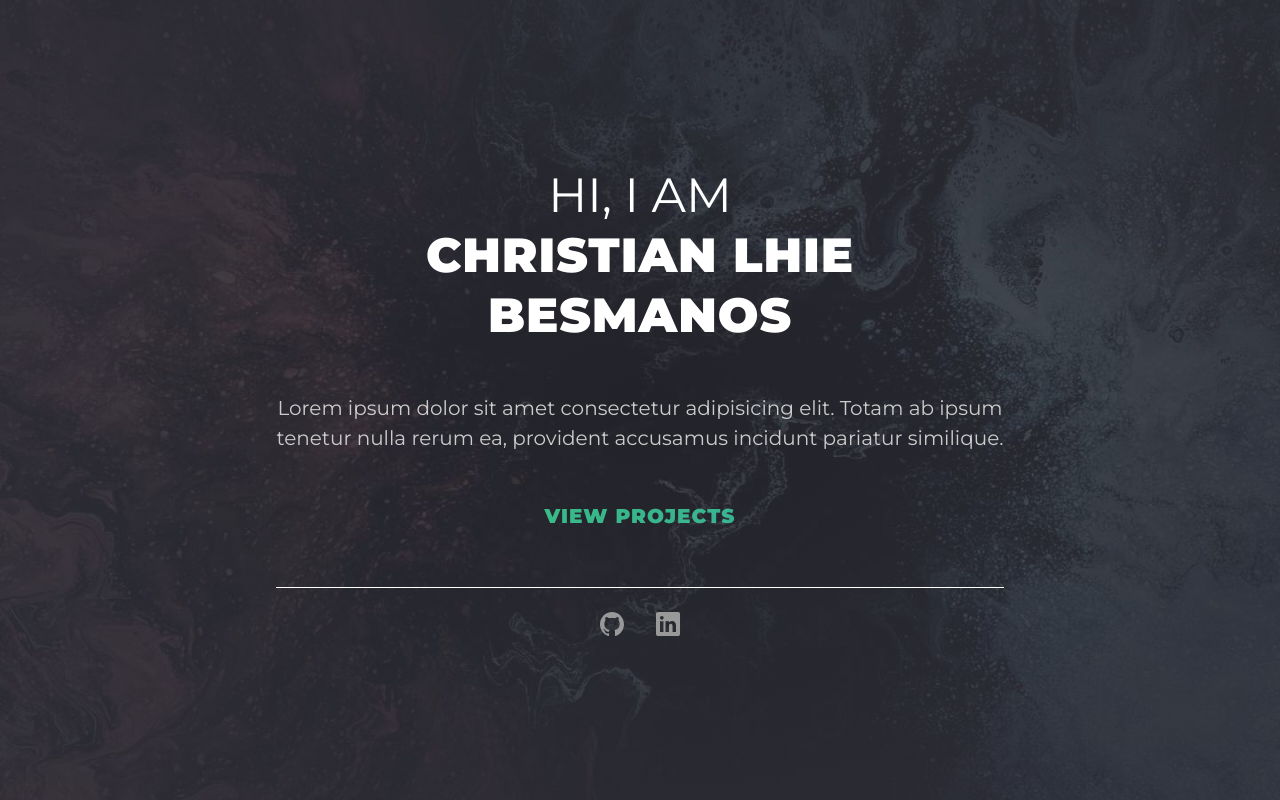
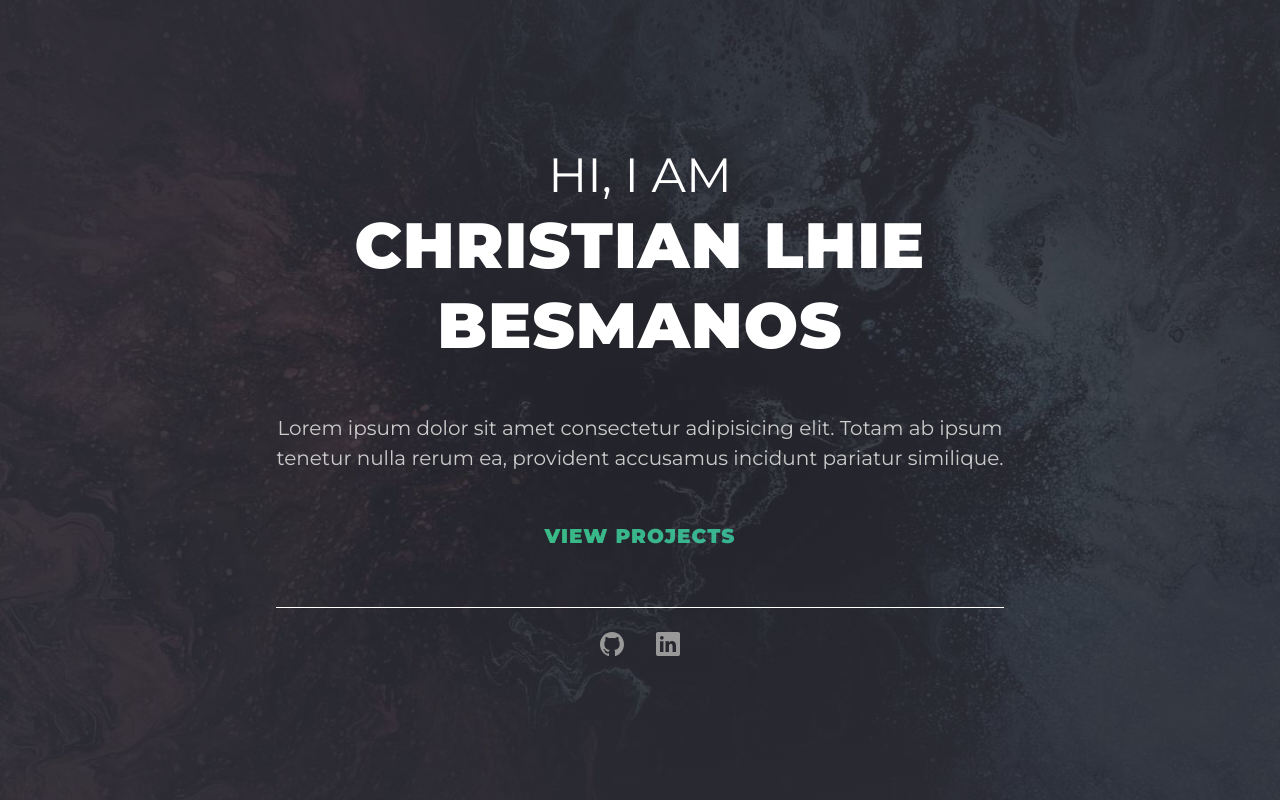
Before and after one commit to cellbesmanos/frontend-portfolio, a React (Create React App) app: page / in a window 1280 px wide. Built offline with nearby package versions, Linux system fonts and the light colour scheme.

Commit message:
Fix: Add fs-700 utility class

```diff
--- a/src/index.css
+++ b/src/index.css
@@ -152,6 +152,10 @@ p {
   font-size: var(--fs-600);
 }
 
+.fs-700 {
+  font-size: var(--fs-700);
+}
+
 .fw-500 {
   font-weight: var(--fw-500);
 }
```
